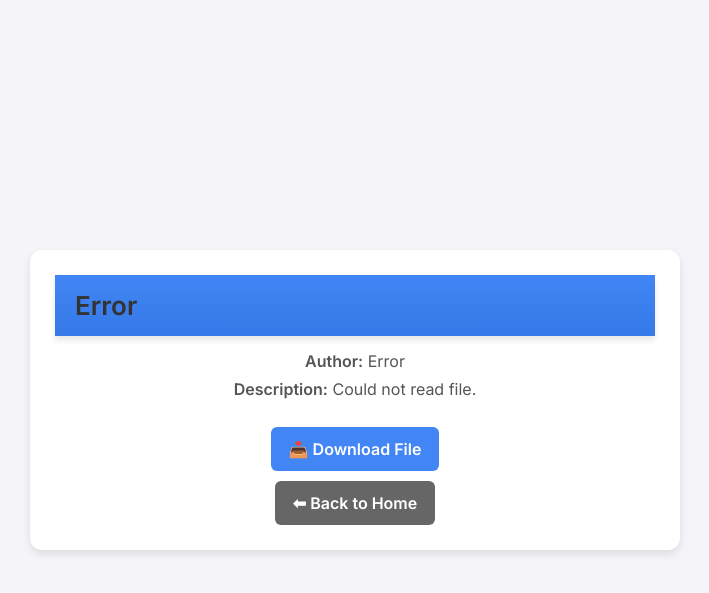
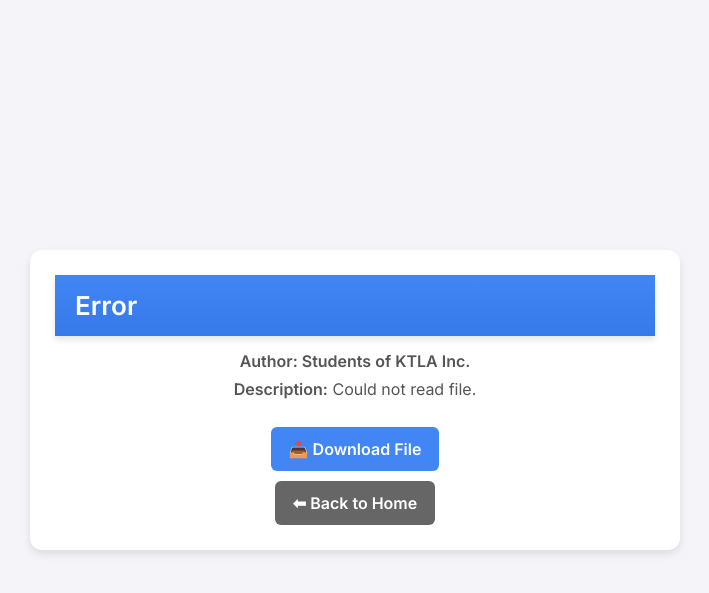
Before and after one commit to hanairi/python_research_site, a Flask app: page /papers/1 in a window 1280 px wide. Shown: the top 593 px of the page, without its empty margins (285-994 px from the left). Run offline with Flask 3, Linux system fonts and the light colour scheme.

Commit message:
Update paper.html
ui change

```diff
--- a/templates/paper.html
+++ b/templates/paper.html
@@ -29,7 +29,7 @@
         header {
             font-size: 26px;
             font-weight: 600;
-            color: #333;
+            color: #ffffff;
             margin-bottom: 15px;
         }
         p {
@@ -58,14 +58,14 @@
             margin-top: 10px;
         }
         .back-button:hover {
-            background: #444;
+            background: #ff8080;
         }
     </style>
 </head>
 <body>
     <div class="container">
         <header>{{ title }}</header>
-        <p><strong>Author:</strong> {{ author }}</p>
+        <p><strong>Author: Students of KTLA Inc.</strong></p>
         <p><strong>Description:</strong> {{ description }}</p>
         <br>
         <a href="{{ url_for('download_file', filename=filename) }}" class="button download-button">
```
